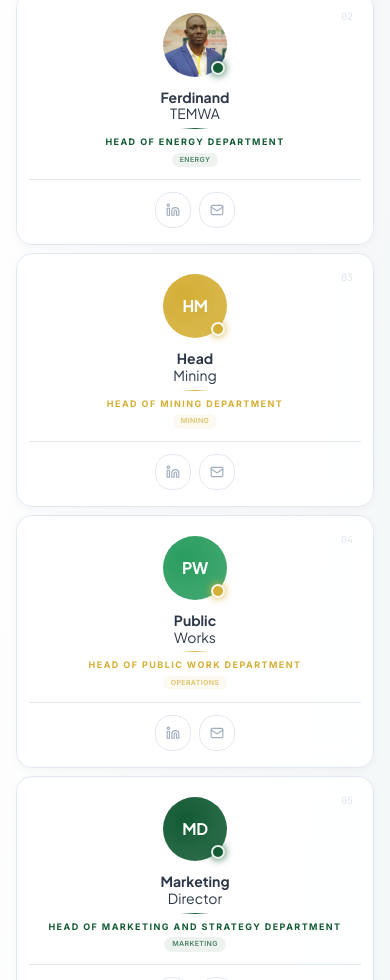
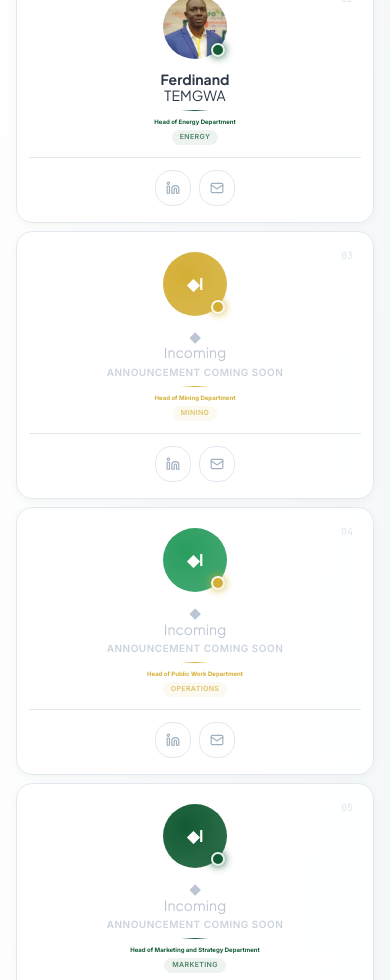
Before and after one commit to TechServicesApp/binova-website, a Next.js app: page /team in a window 390 px wide. Shown: the part 1020-2000 px from the top of the page. Built offline with nearby package versions, Linux system fonts and the light colour scheme.

Commit message:
update name-member-teams

```diff
--- a/app/media/page.tsx
+++ b/app/media/page.tsx
@@ -42,7 +42,7 @@ const NEWS = [
     readTime: '4 min read',
     views: '1.7k',
     image: IMAGES.energy,
-    author: { name: 'Paul Nguema', role: 'Energy Director' },
+    author: { name: 'Binova Media Desk', role: 'Corporate Communications' },
   },
   {
     id: 3,
@@ -55,7 +55,7 @@ const NEWS = [
     readTime: '3 min read',
     views: '1.3k',
     image: IMAGES.recruitment,
-    author: { name: 'Clara Biya', role: 'HR Director' },
+    author: { name: 'Binova Media Desk', role: 'Corporate Communications' },
   },
   {
     id: 4,
@@ -68,7 +68,7 @@ const NEWS = [
     readTime: '5 min read',
     views: '1.9k',
     image: IMAGES.mining,
-    author: { name: 'Sophie Nkolo', role: 'Chief Operations' },
+    author: { name: 'Binova Media Desk', role: 'Corporate Communications' },
   },
   {
     id: 5,
@@ -81,7 +81,7 @@ const NEWS = [
     readTime: '4 min read',
     views: '2.3k',
     image: IMAGES.supplyChain,
-    author: { name: 'Marc Etienne', role: 'Supply Chain Director' },
+    author: { name: 'Binova Media Desk', role: 'Corporate Communications' },
   },
 ]
 
--- a/app/projects/page.tsx
+++ b/app/projects/page.tsx
@@ -124,7 +124,7 @@ function ProjectCard({ project, index, listView }: CardProps) {
       >
       {/* Visual zone */}
       <div
-        className={`relative flex items-center justify-center overflow-hidden flex-shrink-0 ${listView ? 'w-16 sm:w-20 md:w-24 lg:w-28' : 'h-32 sm:h-36 md:h-40 lg:h-44 w-full'}`}
+        className={`relative flex items-center justify-center overflow-hidden flex-shrink-0 ${listView ? 'w-16 sm:w-20 md:w-24 lg:w-28' : 'h-40 sm:h-44 md:h-52 lg:h-60 w-full'}`}
         style={{ background: project.image ? 'transparent' : `linear-gradient(135deg, ${color}15 0%, rgba(240,247,244,0.95) 100%)` }}
       >
         {project.image && (
@@ -135,7 +135,7 @@ function ProjectCard({ project, index, listView }: CardProps) {
           />
         )}
         <span
-          className="select-none font-bold leading-none font-display z-0"
+          className={`select-none font-bold leading-none font-display ${project.image ? 'z-0 opacity-0' : 'z-0'}`}
           style={{
             fontSize: listView ? 'clamp(24px, 8vw, 36px)' : 'clamp(48px, 12vw, 80px)',
             color: hovered ? 'rgba(19,91,52,0.05)' : 'rgba(19,91,52,0.02)',
--- a/app/team/page.tsx
+++ b/app/team/page.tsx
@@ -19,6 +19,7 @@ interface TeamMember {
   linkedin?: string
   email?: string
   image?: string
+  announced?: boolean
 }
 
 // ─── Avatar colors — one per member, cycling ─────────────────────────────────
@@ -168,14 +169,22 @@ function MemberCard({ member, index }: { member: TeamMember; index: number }) {
         <h3
           className="text-sm sm:text-base md:text-lg lg:text-xl font-bold transition-colors duration-300 font-display"
           style={{
-            color: hovered ? '#135B34' : '#2D3748',
+            color: !member.announced ? '#a0aec0' : (hovered ? '#135B34' : '#2D3748'),
             lineHeight: 1.2,
+            opacity: !member.announced ? 0.7 : 1,
           }}
         >
           {member.firstName}
           <br />
           <span style={{ fontWeight: 400 }}>{member.lastName}</span>
         </h3>
+
+        {/* Announcement label for incoming members */}
+        {!member.announced && (
+          <p className="text-[10px] text-[#a0aec0] font-semibold uppercase tracking-wider mt-1 animate-pulse">
+            Announcement coming soon
+          </p>
+        )}
 
         {/* Gold separator */}
         <div
@@ -189,7 +198,7 @@ function MemberCard({ member, index }: { member: TeamMember; index: number }) {
 
         {/* Position */}
         <p
-          className="text-[9px] sm:text-[10px] md:text-xs lg:text-xs font-bold uppercase tracking-[0.16em] font-sans"
+          className="text-[6px] sm:text-[5px] md:text-[5px] lg:text-xs font-bold  font-sans"
           style={{ color: deptColor }}
         >
           {member.position}
@@ -451,7 +460,7 @@ export default function TeamPage() {
                 className="grid gap-2 sm:gap-3 md:gap-4 lg:gap-5 grid-cols-1 sm:grid-cols-2 md:grid-cols-3 lg:grid-cols-4 xl:grid-cols-4"
               >
                 {filtered.map((member, i) => (
-                  <MemberCard key={`${member.firstName}-${member.lastName}`} member={member} index={i} />
+                  <MemberCard key={`${member.firstName}-${i}`} member={member} index={i} />
                 ))}
               </motion.div>
             </AnimatePresence>
--- a/lib/constants.ts
+++ b/lib/constants.ts
@@ -97,33 +97,32 @@ export const SECTORS = [
 ] as const
 
 export const TEAM_MEMBERS = [
-  { firstName: 'Rev. Fabien', lastName: 'SADJOUGUET', position: 'President and Cofounder, Head of Science and Health Department', department: 'Executive', image: '/teams/membre4.png' },
-  { firstName: 'Ferdinand', lastName: 'TEMWA', position: 'Head of Energy Department', department: 'Energy', image: '/teams/membre2.png' },
-  { firstName: 'Head', lastName: 'Mining', position: 'Head of Mining Department', department: 'Mining', image: undefined },
-  { firstName: 'Public', lastName: 'Works', position: 'Head of Public Work Department', department: 'Operations', image: undefined },
-  { firstName: 'Marketing', lastName: 'Director', position: 'Head of Marketing and Strategy Department', department: 'Marketing', image: undefined },
-  { firstName: 'Education', lastName: 'Head', position: 'Head of Education and Training Department', department: 'Strategy', image: undefined },
-  { firstName: 'Textile', lastName: 'Director', position: 'Head of Textile, Plastic and Paper Department', department: 'Operations', image: undefined },
-  { firstName: 'Banking', lastName: 'Director', position: 'Head of Banking and Finance Department', department: 'Finance', image: undefined },
-  { firstName: 'Audit', lastName: 'Director', position: 'Head of Audit and Accounting Department', department: 'Finance', image: undefined },
-  { firstName: 'Foods', lastName: 'Director', position: 'Head of Foods and Beverages Department', department: 'Operations', image: undefined },
-  { firstName: 'Automotive', lastName: 'Director', position: 'Head of Automotive and Aerospace Department', department: 'Engineering', image: undefined },
-  { firstName: 'Human', lastName: 'Resources', position: 'Head of Human Resources Department', department: 'Operations', image: undefined },
-  { firstName: 'Electronics', lastName: 'Director', position: 'Head of Electronics Department', department: 'Technology', image: undefined },
-  { firstName: 'Telecom', lastName: 'Director', position: 'Head of Telecom and Media Department', department: 'Communications', image: undefined },
-  { firstName: 'Agriculture', lastName: 'Director', position: 'Head of Agriculture and Livestock Department', department: 'Agriculture', image: undefined },
-  { firstName: 'Logistics', lastName: 'Director', position: 'Head of Logistics and Transportation Department', department: 'Operations', image: undefined },
-  { firstName: 'Supermarkets', lastName: 'Director', position: 'Head of Supermarkets and Stores', department: 'Operations', image: undefined },
-  { firstName: 'Romaric', lastName: 'TENDA', position: 'Press Relations and Media Partnership Consultant (CEO of G&J Media)', department: 'Communications', image: '/teams/membre3.png' },
-  { firstName: 'Gislain', lastName: 'FONGANG', position: 'Civil and Architect Engineer (CEO of Mimschack Building)', department: 'Engineering', image: '/teams/membre1.png' },
-  { firstName: 'Pharmaceutical', lastName: 'Engineer', position: 'Pharmaceutical Engineering Consultant (CEO of Pharmadeep)', department: 'Health', image: undefined },
+  { firstName: 'Rev. Fabien', lastName: 'SADJOUGUET', position: 'President and Cofounder, Head of Science and Health Department', department: 'Executive', image: '/teams/membre4.png', announced: true },
+  { firstName: 'Ferdinand', lastName: 'TEMGWA', position: 'Head of Energy Department', department: 'Energy', image: '/teams/membre2.png', announced: true },
+  { firstName: '◆', lastName: 'Incoming', position: 'Head of Mining Department', department: 'Mining', image: undefined, announced: false },
+  { firstName: '◆', lastName: 'Incoming', position: 'Head of Public Work Department', department: 'Operations', image: undefined, announced: false },
+  { firstName: '◆', lastName: 'Incoming', position: 'Head of Marketing and Strategy Department', department: 'Marketing', image: undefined, announced: false },
+  { firstName: '◆', lastName: 'Incoming', position: 'Head of Education and Training Department', department: 'Strategy', image: undefined, announced: false },
+  { firstName: '◆', lastName: 'Incoming', position: 'Head of Textile, Plastic and Paper Department', department: 'Operations', image: undefined, announced: false },
+  { firstName: '◆', lastName: 'Incoming', position: 'Head of Banking and Finance Department', department: 'Finance', image: undefined, announced: false },
+  { firstName: '◆', lastName: 'Incoming', position: 'Head of Audit and Accounting Department', department: 'Finance', image: undefined, announced: false },
+  { firstName: '◆', lastName: 'Incoming', position: 'Head of Foods and Beverages Department', department: 'Operations', image: undefined, announced: false },
+  { firstName: '◆', lastName: 'Incoming', position: 'Head of Automotive and Aerospace Department', department: 'Engineering', image: undefined, announced: false },
+  { firstName: '◆', lastName: 'Incoming', position: 'Head of Human Resources Department', department: 'Operations', image: undefined, announced: false },
+  { firstName: '◆', lastName: 'Incoming', position: 'Head of Electronics Department', department: 'Technology', image: undefined, announced: false },
+  { firstName: '◆', lastName: 'Incoming', position: 'Head of Telecom and Media Department', department: 'Communications', image: undefined, announced: false },
+  { firstName: '◆', lastName: 'Incoming', position: 'Head of Agriculture and Livestock Department', department: 'Agriculture', image: undefined, announced: false },
+  { firstName: '◆', lastName: 'Incoming', position: 'Head of Logistics and Transportation Department', department: 'Operations', image: undefined, announced: false },
+  { firstName: '◆', lastName: 'Incoming', position: 'Head of Supermarkets and Stores', department: 'Operations', image: undefined, announced: false },
+  { firstName: 'Romaric', lastName: 'TENDA', position: 'Press Relations and Media Partnership Consultant (CEO of G&J Media)', department: 'Communications', image: '/teams/membre3.png', announced: true },
+  { firstName: 'Rev. Ghislain', lastName: 'FONGANG', position: 'Civil and Architect Engineer (CEO of Mimschack Building Company)', department: 'Engineering', image: '/teams/membre1.png', announced: true },
+  { firstName: 'Pradip ', lastName: 'BHALERAO ', position: 'CEO of Pharmadeep Turnkey Consultants & Engineers Pvt. Ltd', department: 'Health', image: undefined, announced: true },
 ] as const
 
 export const OFFICES = [
   {
     country: 'Canada',
     flag: 'CA',
-    type: 'type',
     city: 'Vancouver, British Columbia, Canada',
     email: 'contact@binova-holding.ca',
     phone: '+1(778)381-1325',
@@ -131,8 +130,8 @@ export const OFFICES = [
   {
     country: 'Cameroon',
     flag: 'CM',
-    city: "Bel'air Road, Kribi, South, Cameroon.",
-    email: 'contact@binova-holding.cm',
+    city: "Bel'air Road, Kribi, Southern Cameroon.",
+    email: 'contact@binova-holding.ca',
     phone: '(237)677151188',
   },
 ] as const
@@ -213,7 +212,7 @@ export const PROJECTS = [
     year: '2027',
     status: 'In Progress',
     description: 'Construction on a dedicated 100-hectare area including administrative buildings, amphitheaters, classrooms, tutorial rooms, laboratories, library, and restaurant to ensure high-value scientific and technological training. Start is planned for early 2027 over 3 years, with an initial 300 million euros first phase.',
-    image: '/projets/university.jpg',
+    image: '/projets/university.png',
     details: 'A comprehensive university campus designed for scientific and technological education with world-class facilities.',
   },
   {
```
Also changed, not shown: public/projets/university.png (added).
